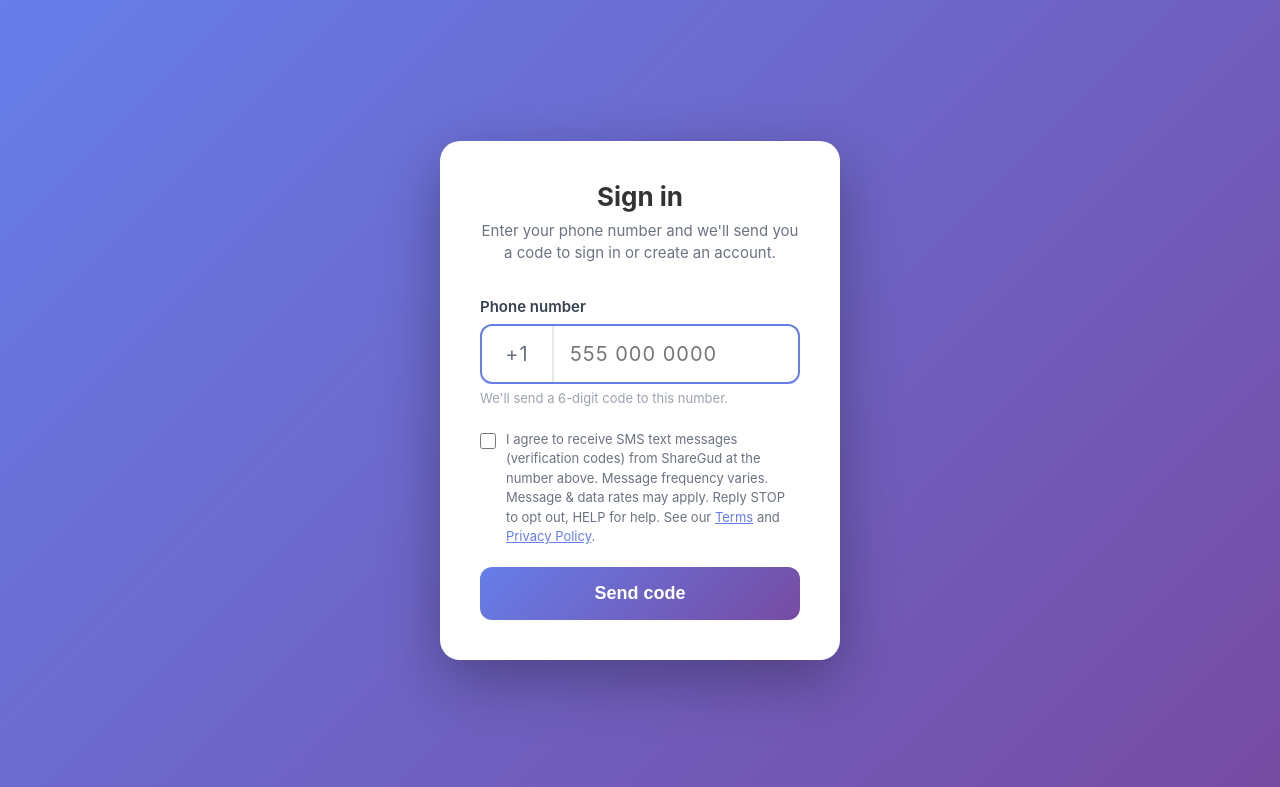
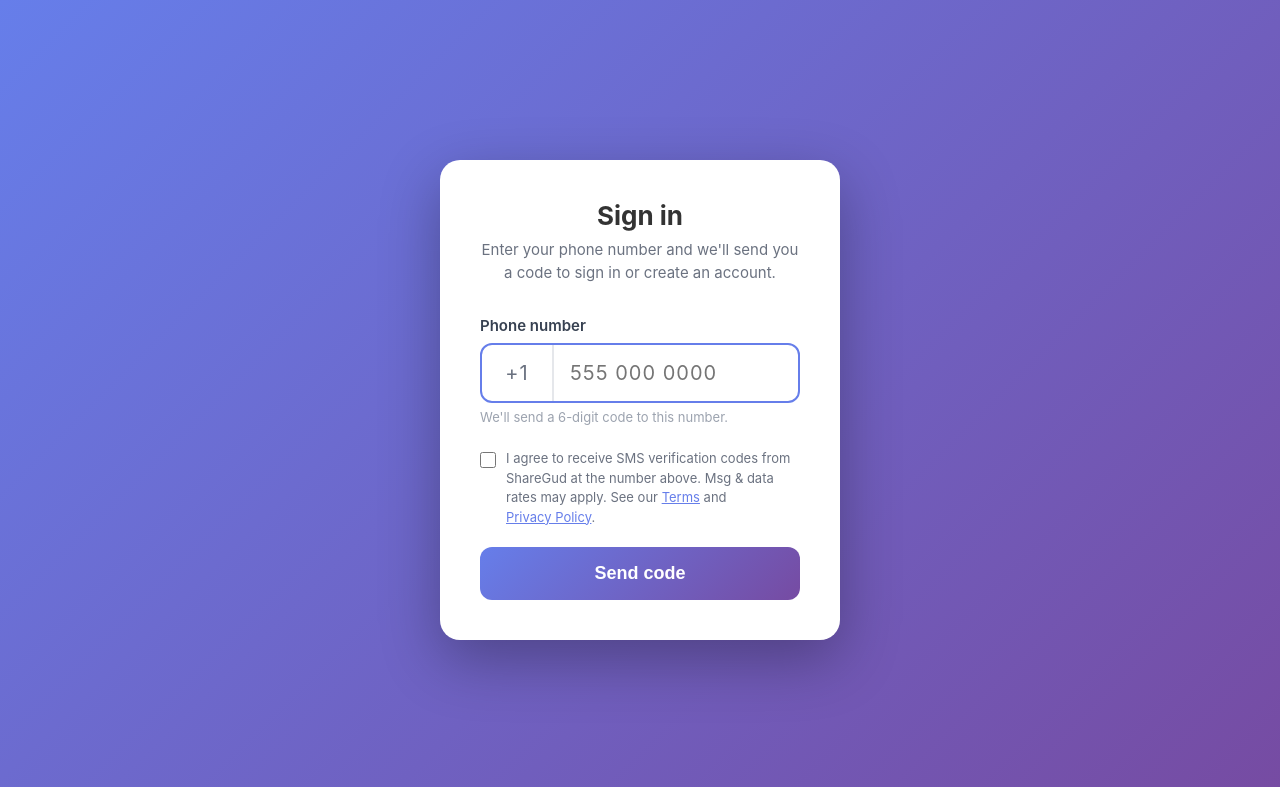
Before and after one commit to val75/VoiceProfile, a Flask app: page /auth/login in a window 1280 px wide. Shown: the top 787 px of the page. Run offline with Flask 3, Linux system fonts and the light colour scheme.

Commit message:
Shorten SMS consent disclosure on the login screen
Trim the on-screen opt-in to: "I agree to receive SMS verification codes from
ShareGud at the number above. Msg & data rates may apply. See our Terms and
Privacy Policy." The fuller CTIA details (message frequency, Reply STOP/HELP)
remain in the linked Terms page, so nothing is lost for compliance.

Terms page unchanged (already carries frequency + STOP/HELP). Doc updated to
match.

Co-Authored-By: Claude Opus 4.8 <noreply@anthropic.com>

```diff
--- a/blueprints/auth/templates/auth/login.html
+++ b/blueprints/auth/templates/auth/login.html
@@ -47,9 +47,8 @@
             <label class="consent">
                 <input type="checkbox" name="sms_consent" value="yes" required>
                 <span>
-                    I agree to receive SMS text messages (verification codes) from ShareGud
-                    at the number above. Message frequency varies. Message &amp; data rates may
-                    apply. Reply STOP to opt out, HELP for help. See our
+                    I agree to receive SMS verification codes from ShareGud at the number
+                    above. Msg &amp; data rates may apply. See our
                     <a href="{{ url_for('terms') }}" target="_blank" rel="noopener">Terms</a>
                     and
                     <a href="{{ url_for('privacy') }}" target="_blank" rel="noopener">Privacy&nbsp;Policy</a>.
```
Also changed, not shown: docs/deployment/production-deployment.md (+4 -3 lines).
